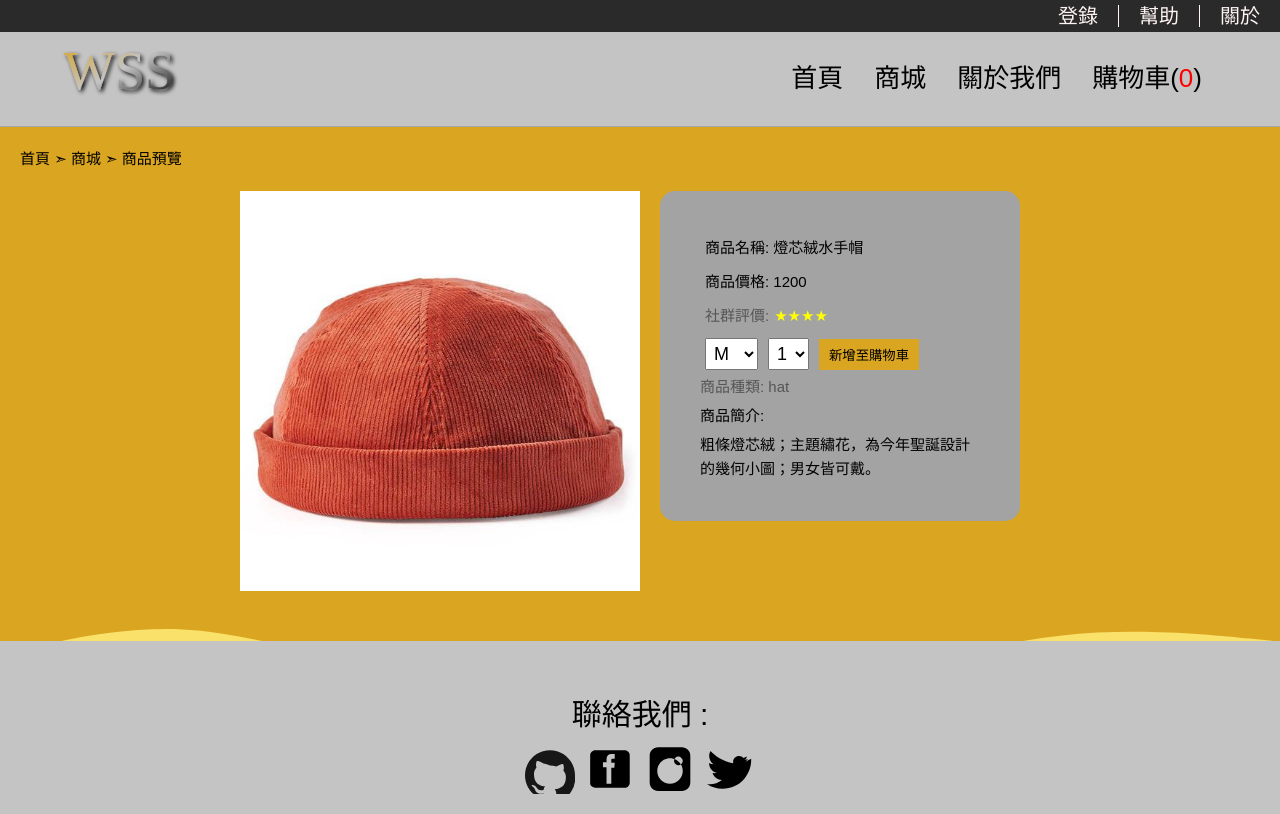
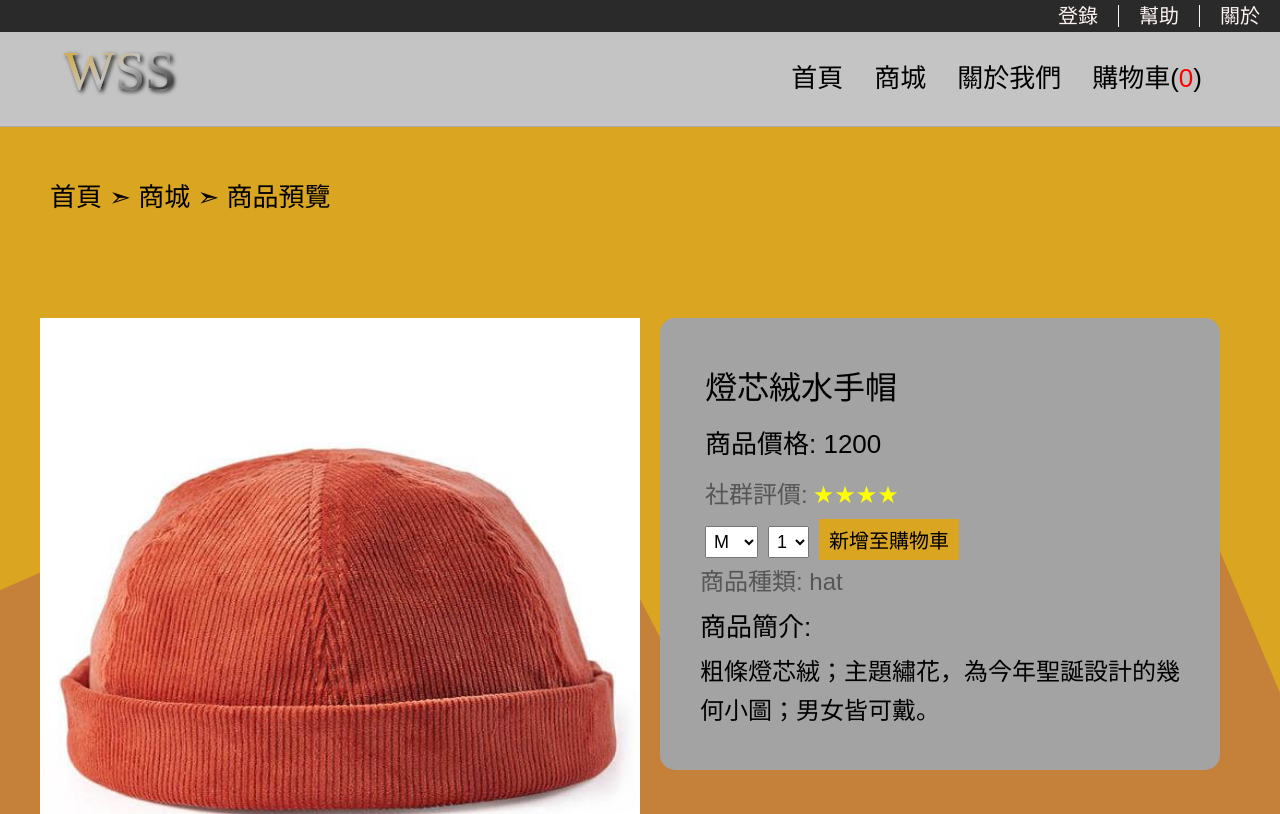
Before and after one commit to wayne23123/wayneshop, a Vue app: page /demo in a window 1280 px wide. Shown: the top 814 px of the page. Built offline with nearby package versions, Linux system fonts and the light colour scheme.

Commit message:
商品demo頁面樣式修正

```diff
--- a/src/components/Footer.vue
+++ b/src/components/Footer.vue
@@ -48,7 +48,7 @@ section {
     .centerWord {
       display: flex;
       justify-content: center;
-      font-size: 30px;
+      font-size: 20px;
 
       .pad5 {
         padding: 5px;
--- a/src/pages/AboutPage.vue
+++ b/src/pages/AboutPage.vue
@@ -230,17 +230,19 @@ section {
 }
 
 .toTop {
-  top: 550px;
-  right: 22px;
+  bottom: 100px;
+  right: 50px;
   position: fixed;
   z-index: 200;
   background-color: #7f010190;
-  height: 40px;
-  width: 40px;
+  height: 60px;
+  width: 60px;
   border-radius: 50%;
   cursor: pointer;
+
   .toTopButton {
     position: relative;
+    font-size: 20px;
     bottom: 7px;
     padding-left: 0;
     color: #999;
--- a/src/pages/DemoPage.vue
+++ b/src/pages/DemoPage.vue
@@ -94,21 +94,21 @@ watch([elementX, elementY], () => {
   // 沒移入盒子不執行
   if (isOutside.value) return;
   // 有效範圍內控制滑塊距離
-  if (elementX.value > 100 && elementX.value < 300) {
+  if (elementX.value > 100 && elementX.value < 400) {
     left.value = elementX.value - 100;
   }
-  if (elementY.value > 100 && elementY.value < 300) {
+  if (elementY.value > 100 && elementY.value < 400) {
     top.value = elementY.value - 100;
   }
   // 處理邊界
-  if (elementX.value > 300) {
-    left.value = 200;
+  if (elementX.value > 400) {
+    left.value = 300;
   }
   if (elementX.value < 100) {
     left.value = 0;
   }
-  if (elementY.value > 300) {
-    top.value = 200;
+  if (elementY.value > 400) {
+    top.value = 300;
   }
   if (elementY.value < 100) {
     top.value = 0;
@@ -160,7 +160,7 @@ watch([elementX, elementY], () => {
         <div class="rightInfoContainer">
           <div class="rightInfoLayout">
             <div class="rightInfo">
-              <div class="demoTitle">商品名稱: {{ demoRef.title }}</div>
+              <div class="demoTitle">{{ demoRef.title }}</div>
 
               <div class="demoPrice">商品價格: {{ demoRef.price }}</div>
               <div class="demoStar">
@@ -202,9 +202,10 @@ watch([elementX, elementY], () => {
 <style scoped lang="scss">
 section {
   .bread {
-    padding: 20px;
+    padding: 50px;
     background-color: $yellowColor;
     color: black;
+    font-size: 26px;
   }
 
   .greenHov:hover {
@@ -214,17 +215,18 @@ section {
   .sectionDemo {
     width: 100vw;
     max-width: 100%;
-    padding: 0 0 50px 0;
+
+    padding: 50px 0 150px 0;
     display: flex;
     justify-content: center;
     // background-color: #daa520;
-    background-image: url(../assets/svgs/layered-waves1.svg);
+    background-image: url(../assets/svgs/stacked-peaks2.svg);
     background-repeat: no-repeat;
     background-size: cover;
 
     .demoLayout {
       position: relative;
-      width: 800px;
+      width: 1000px;
       max-width: 800px;
       /* background-color: #500000; */
       display: flex;
@@ -232,10 +234,11 @@ section {
 
       .leftImgLayout {
         .leftImg {
-          width: 400px;
-          height: 400px;
+          width: 600px;
+          height: 600px;
           background-color: #343333;
           overflow: hidden;
+          position: relative;
 
           .imgSize {
             width: 100%;
@@ -243,8 +246,8 @@ section {
           }
 
           .layer {
-            width: 200px;
-            height: 200px;
+            width: 300px;
+            height: 300px;
             background: rgba(0, 0, 0, 0.2);
             left: 0;
             top: 0;
@@ -256,8 +259,8 @@ section {
           position: absolute;
           top: 0;
           left: 412px;
-          width: 400px;
-          height: 400px;
+          width: 600px;
+          height: 600px;
           z-index: 10;
           box-shadow: 0 0 10px rgba(0, 0, 0, 0.1);
           background-repeat: no-repeat;
@@ -265,8 +268,8 @@ section {
           overflow: hidden;
 
           .imgLargeSize {
-            width: 800px;
-            height: 800px;
+            width: 1000px;
+            height: 1000px;
             object-position: v-bind(positionX) v-bind(positionY);
           }
         }
@@ -275,8 +278,8 @@ section {
 
     .rightInfoContainer {
       .rightInfoLayout {
-        width: 400px;
-        height: 400px;
+        width: 600px;
+        height: 600px;
         padding: 0 20px 0 20px;
 
         .rightInfo {
@@ -288,17 +291,20 @@ section {
           .demoTitle {
             color: black;
             padding: 5px;
+            font-size: 32px;
           }
 
           .demoPrice {
             color: black;
             padding: 5px;
+            font-size: 26px;
           }
 
           .demoStar {
             color: #565656;
             padding: 5px;
             display: flex;
+            font-size: 24px;
 
             .demoYellowStar {
               color: yellow;
@@ -323,6 +329,7 @@ section {
             color: black;
             padding: 6px 10px 6px 10px;
             margin-left: 5px;
+            font-size: 20px;
           }
 
           .demoButton:hover {
@@ -333,14 +340,17 @@ section {
 
           .demoCategory {
             color: #565656;
+            font-size: 24px;
           }
           .demoDescriptionTitle {
             color: black;
             padding: 5px 0;
+            font-size: 26px;
           }
 
           .demoDescription {
             color: black;
+            font-size: 24px;
           }
         }
       }
--- a/src/pages/ShopPage.vue
+++ b/src/pages/ShopPage.vue
@@ -379,9 +379,9 @@ section {
           cursor: pointer;
         }
         .searchInput {
-          width: 150px;
-          height: 30px;
           border-radius: 10px;
+          font-size: 20px;
+          padding: 10px;
         }
         .inputRadio {
           display: none;
```
Also changed, not shown: src/assets/svgs/stacked-peaks2.svg (added).
